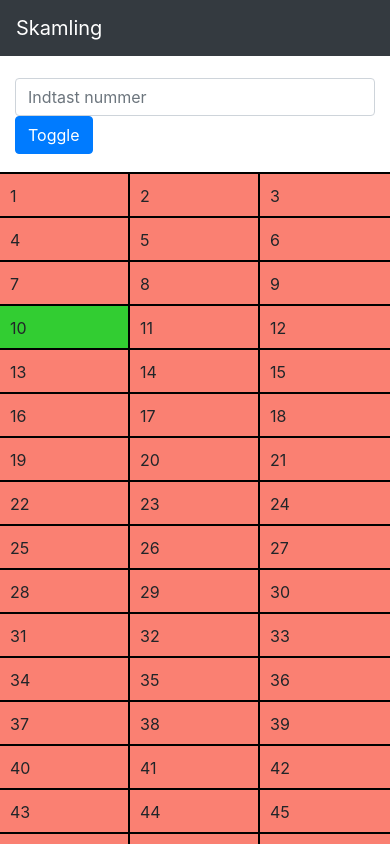
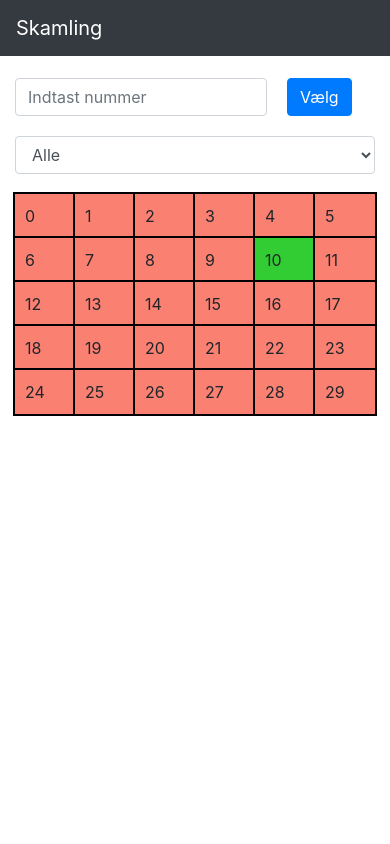
Before and after one commit to tolodk/tolodk.github.io, a plain HTML site: page index.html in a window 390 px wide. Both pictures are taken after a click on the element "10". Shown: the top 844 px of the page. Drawn offline with nearby package versions, Linux system fonts and the light colour scheme.

Commit message:
Add files via upload

```diff
--- /dev/null
+++ b/css/css.css
@@ -0,0 +1,32 @@
+div.success{
+    background-color: limegreen;
+}
+
+.container {
+    padding-top:70px;
+}
+
+.search-form {
+    margin-bottom: 20px;
+}
+
+.col {
+    outline: 2px solid black;
+    background-color: salmon;
+    padding: 10px;
+    cursor: pointer;
+}
+
+#list{
+    margin-top: 20px;
+}
+
+.row{
+    margin-left: 0px;
+    margin-right: 0px;
+}
+
+#txtNumber {
+    width: 70%;
+    margin-right:20px;
+}
--- a/index.html
+++ b/index.html
@@ -1,75 +1,16 @@
 <html lang="da"><head>
     <meta name="viewport" content="width=device-width, initial-scale=1, shrink-to-fit=no">
     <title>Skamling</title>
+    <link rel="stylesheet" href="https://stackpath.bootstrapcdn.com/bootstrap/4.1.3/css/bootstrap.min.css" integrity="sha384-MCw98/SFnGE8fJT3GXwEOngsV7Zt27NXFoaoApmYm81iuXoPkFOJwJ8ERdknLPMO" crossorigin="anonymous">
+    <link rel="stylesheet" href="css/css.css" />
 
-<link rel="stylesheet" href="https://stackpath.bootstrapcdn.com/bootstrap/4.1.3/css/bootstrap.min.css" integrity="sha384-MCw98/SFnGE8fJT3GXwEOngsV7Zt27NXFoaoApmYm81iuXoPkFOJwJ8ERdknLPMO" crossorigin="anonymous">
     <script src="https://code.jquery.com/jquery-3.3.1.slim.min.js" integrity="sha384-q8i/X+965DzO0rT7abK41JStQIAqVgRVzpbzo5smXKp4YfRvH+8abtTE1Pi6jizo" crossorigin="anonymous"></script>
     <script src="https://cdnjs.cloudflare.com/ajax/libs/popper.js/1.14.3/umd/popper.min.js" integrity="sha384-ZMP7rVo3mIykV+2+9J3UJ46jBk0WLaUAdn689aCwoqbBJiSnjAK/l8WvCWPIPm49" crossorigin="anonymous"></script>
     <script src="https://stackpath.bootstrapcdn.com/bootstrap/4.1.3/js/bootstrap.min.js" integrity="sha384-ChfqqxuZUCnJSK3+MXmPNIyE6ZbWh2IMqE241rYiqJxyMiZ6OW/JmZQ5stwEULTy" crossorigin="anonymous"></script>
-<script>
-window.addEventListener("load", function(){
-var html = "";
-
-var counter = 0;
-for (var i = 1; i < 142; i++) {
-			  if(counter === 0){
-        	html += '<div class="row">';
-        }
-
-        html += '<div id="'+ i +'" class="col">' + i + '</div>';
-
-        if(counter === 2){
-        	html += '</div>';
-          counter = 0;
-        }else{
-        	counter++;
-        }
-
-
-}
-
-document.getElementById("main").innerHTML += html;
-document.querySelectorAll(".col").forEach(function(element){
-
-	element.addEventListener("click", function(event){
-
-  		event.target.classList.toggle("success");
-  });
-
-})
-
-document.getElementById("btnToggleNumber").addEventListener("click", function(){
-	var number = document.getElementById("txtNumber").value;
-  if(number !== ""){
-  	var element = document.getElementById(number);
-    if(element){
-    	element.classList.toggle("success")
-    }
-  }
-
-});
-
-})
-
-
-</script>
+    <script src="js/list.js"></script>
+    <script src="js/main.js"></script>
   </head>
-
   <body>
-    <style>
-    div.success{
-      background-color: limegreen;
-    }
-    .container {padding-top:70px;}
-    .search-form {margin-bottom: 20px;}
-    .col {
-      outline: 2px solid black;
-      background-color: salmon;
-      padding: 10px;
-      cursor: pointer;
-    }
-    </style>
-
       <nav class="navbar navbar-expand-md navbar-dark bg-dark fixed-top">
         <a class="navbar-brand" href="#">Skamling</a>
       </nav>
@@ -77,10 +18,16 @@ document.getElementById("btnToggleNumber").addEventListener("click", function(){
       <main id="main" role="main" class="container">
           <form class="form-inline mt-2 mt-md-0 search-form">
               <input class="form-control mr-sm-2" id="txtNumber" type="text" placeholder="Indtast nummer" aria-label="Search">
-            <button type="button" class="btn btn-primary my-sm-0" id="btnToggleNumber" >Toggle</button>
+              <button type="button" class="btn btn-primary my-sm-0" id="btnToggleNumber" >Vælg</button>
           </form>
+          <select id="ddlFilter" class="form-control">
+            <option value="all">Alle</option>
+            <option value="finished">Gennemført</option>
+            <optioN value="notfinished">Ikke gennemført</option>
+          </select>
+          <div id="list">
+
+          </div>
       </main><!-- /.container -->
-
-
-
-</body></html>
+  </body>
+</html>
--- /dev/null
+++ b/js/list.js
@@ -0,0 +1,32 @@
+var list = [
+    1,
+    2,
+    3,
+    4,
+    5,
+    6,
+    7,
+    8,
+    9,
+    10,
+    11,
+    12,
+    13,
+    14,
+    15,
+    16,
+    17,
+    18,
+    19,
+    20,
+    21,
+    22,
+    23,
+    24,
+    25,
+    26,
+    27,
+    28,
+    29,
+    30
+]
--- /dev/null
+++ b/js/main.js
@@ -0,0 +1,70 @@
+window.addEventListener("load", function(){
+    var html = "";
+
+    var counter = 0;
+    for (var i = 0; i < list.length; i++) {
+        if(counter === 0){
+            html += '<div class="row">';
+        }
+
+        html += '<div id="'+ i +'" class="col">' + i + '</div>';
+
+        if(counter === 5){
+            html += '</div>';
+            counter = 0;
+        }else{
+            counter++;
+        }
+    }
+
+    function filterList(value){
+        var value = document.getElementById("ddlFilter").value;
+
+        if(value === "all"){
+            document.querySelectorAll(".col").forEach(function(element){
+                element.style.display = "block";
+            });
+        }else if(value === "finished"){
+            document.querySelectorAll(".col").forEach(function(element){
+                if(element.classList.contains("success")){
+                    element.style.display = "block";
+                }else{
+                    element.style.display = "none";
+                }
+            });
+        }else if(value === "notfinished"){
+            document.querySelectorAll(".col").forEach(function(element){
+                if(element.classList.contains("success") === false){
+                    element.style.display = "block";
+                }else{
+                    element.style.display = "none";
+                }
+            });
+        }
+    }
+
+    document.getElementById("list").innerHTML += html;
+    document.querySelectorAll(".col").forEach(function(element){
+        element.addEventListener("click", function(event){
+
+        event.target.classList.toggle("success");
+        filterList();
+      });
+
+    })
+
+    document.getElementById("btnToggleNumber").addEventListener("click", function(){
+        var number = document.getElementById("txtNumber").value;
+        if(number !== ""){
+            var element = document.getElementById(number);
+            if(element){
+                element.classList.toggle("success");
+                filterList();
+            }
+        }
+
+    });
+
+    document.getElementById("ddlFilter").addEventListener("change", filterList);
+
+})
```
Lines whose indentation alone changed are shown as unchanged.
